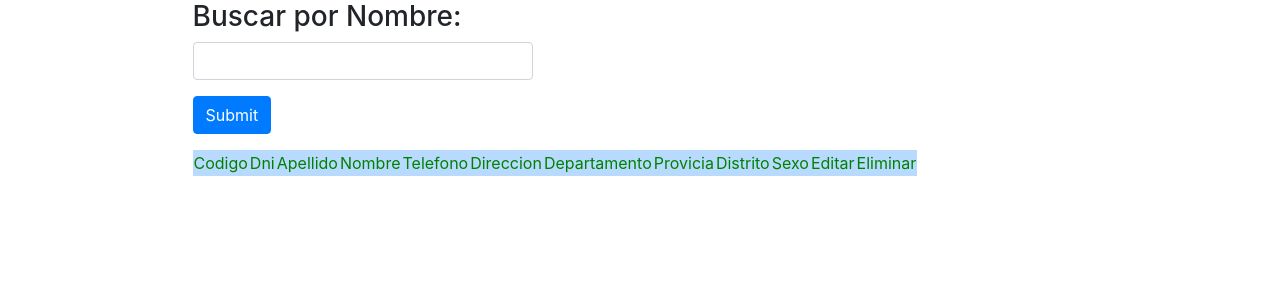
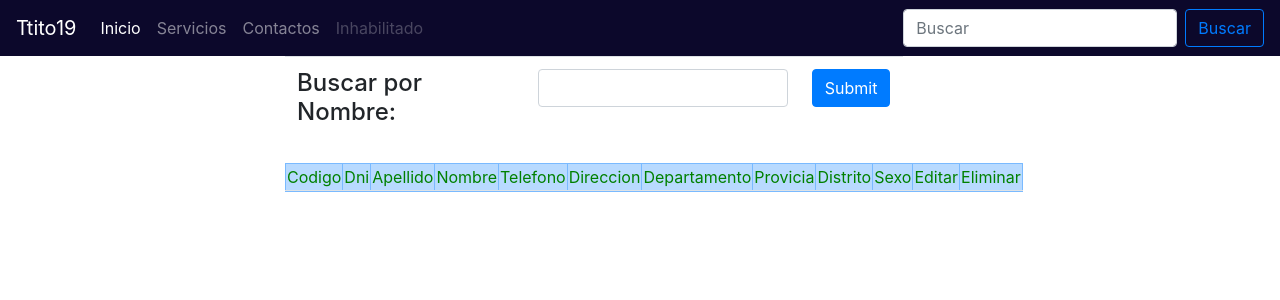
Before and after one commit to Ttito19/crud-api-mpdf-ajax, a PHP site: page /app/views/table-search.php in a window 1280 px wide. Shown: the top 300 px of the page. Run offline with PHP 8.4, Linux system fonts and the light colour scheme.

Commit message:
6 commit

```diff
--- /dev/null
+++ b/app/views/footer/footer.php
@@ -0,0 +1,6 @@
+
+</body>
+<script src="https://code.jquery.com/jquery-3.3.1.slim.min.js" integrity="sha384-q8i/X+965DzO0rT7abK41JStQIAqVgRVzpbzo5smXKp4YfRvH+8abtTE1Pi6jizo" crossorigin="anonymous"></script>
+<script src="https://cdnjs.cloudflare.com/ajax/libs/popper.js/1.14.7/umd/popper.min.js" integrity="sha384-UO2eT0CpHqdSJQ6hJty5KVphtPhzWj9WO1clHTMGa3JDZwrnQq4sF86dIHNDz0W1" crossorigin="anonymous"></script>
+<script src="https://stackpath.bootstrapcdn.com/bootstrap/4.3.1/js/bootstrap.min.js" integrity="sha384-JjSmVgyd0p3pXB1rRibZUAYoIIy6OrQ6VrjIEaFf/nJGzIxFDsf4x0xIM+B07jRM" crossorigin="anonymous"></script>
+</html>
--- /dev/null
+++ b/app/views/header/header.php
@@ -0,0 +1,16 @@
+<!DOCTYPE html>
+<html lang="es">
+  <head>
+    <?php session_start();?>
+    <meta charset="utf-8">
+    <meta http-equiv="X-UA-Compatible" content="IE=edge">
+    <meta name="viewport" content="width=device-width, initial-scale=1">
+
+    <meta name="descripcion" content="">
+    <meta name="autor" content="">
+    <title>Pagina sin nombre</title>
+
+    <link rel="stylesheet" href="https://stackpath.bootstrapcdn.com/bootstrap/4.3.1/css/bootstrap.min.css" integrity="sha384-ggOyR0iXCbMQv3Xipma34MD+dH/1fQ784/j6cY/iJTQUOhcWr7x9JvoRxT2MZw1T" crossorigin="anonymous">
+  </head>
+
+ <body>
--- a/app/views/header/cabecera.php
+++ b/app/views/menu/cabecera.php
@@ -18,7 +18,6 @@
             <a class="nav-link disabled" href="#">Inhabilitado</a>
           </li>
         </ul>
-
         <form class="form-inline my-2 my-lg-0">
                 <input class="form-control mr-sm-2" type="search" placeholder="Buscar" aria-label="Search">
                 <button class="btn btn-outline-primary my-2 my-sm-0" type="submit">Buscar</button>
--- a/app/views/table-search.php
+++ b/app/views/table-search.php
@@ -6,29 +6,31 @@
 	-Es como si ese archivo se uniera con este.
 -->
 
-<!DOCTYPE html>
-<html>
-<head>
-    <title>Listar en Pdf </title>
-   <link rel="stylesheet" type="text/css" href="../../public/style/css/bootstrap.min.css">
-	<link rel="stylesheet" type="text/css" href="../../public/style/css/bootstrap.css">
-</head>
+<?php include 'header/header.php'  ?>
+<?php include 'menu/cabecera.php'  ?>
 <body>
 <div class="container">
-<div class="content-justify-center">
-<div class="col-sm-4 offset-sm-1">
+<div class="col-sm-7 offset-sm-2">
 <form method="post" class="form-group">
+<table class="table">
+<tbody>
+<tr>
+<td><h4>Buscar por Nombre:</h4></td>
+<td><input  type="text" class="form-control" name="txt-buscar"/></td>
+
+<td><input  type="submit" class="btn btn-primary" id="btn-buscar" /></td>
+</tr>
+</tbody>
+<table>
+</form>
 
 
-<div class="form-group">
-<h3>Buscar por Nombre:</h3>
-<input  type="text" class="form-control" name="txt-buscar"/>
-</div>
-<input  type="submit" class="btn btn-primary" id="btn-buscar" />
 
-</form>
 
-	<table class="table-active" >
+
+
+
+	<table class="table-bordered " >
 		<thead>
 			<tr class="table-primary">
 				<td style="color:green">Codigo</td>
@@ -62,8 +64,8 @@
 					<td width="10"><?php echo $value['idProv']?></td>
 					<td width="10"><?php echo $value['idDist']?></td>
 					<td width="10"><?php echo $value['Sexo']?></td>
-					<td width="10"><a  class="btn btn-success"  href="editar-dato.php"/>Editar</td>
-					<td width="10"><a  class="btn btn-danger"  href=<?php  echo $value['id']='crud-controller.php'?>  />Eliminar</td>
+					<td width="10"><a  class="btn btn-success"  href="form-crud.php">Editar</a></td>
+					<td width="10"><a  class="btn btn-danger"  href="../controllers/crud-controller.php?id=<?php echo $value["id"]?>">Eliminar</a></td>
 				</tr>
 				<?php } ?>
 
@@ -71,12 +73,6 @@
 
 		</tbody>
 	</table>
-<!-- B B C I T A-->
-	    </div>
-	</div>
+  </div>
 </div>
-
-</body>
-<script src="../../public/style/js/bootstrap.min.js"></script>
-<script src="../../public/style/js/bootstrap.js"></script>
-</html>
+<?php  include 'footer/footer.php'  ?>
```
Also changed, not shown: app/views/form-crud.php (+3 -22 lines), app/views/index.php (added, +29 -0 lines).
